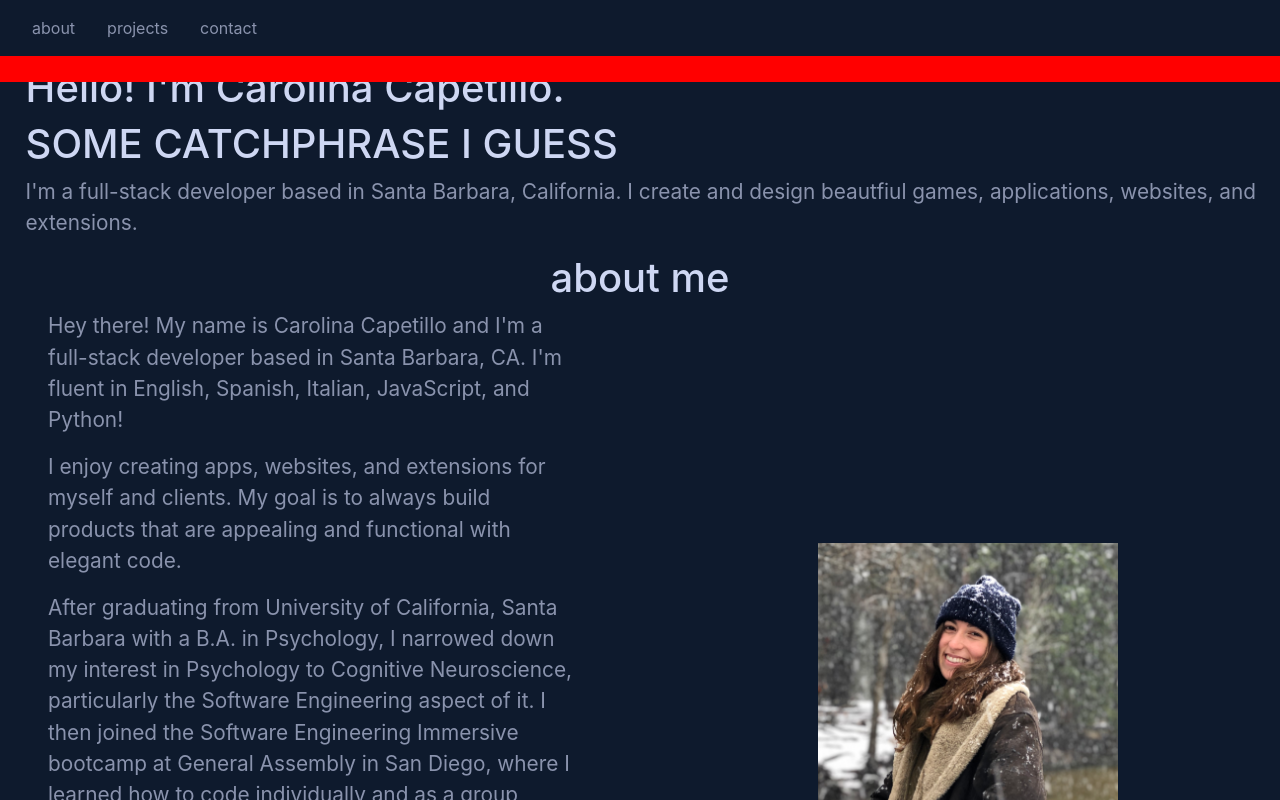
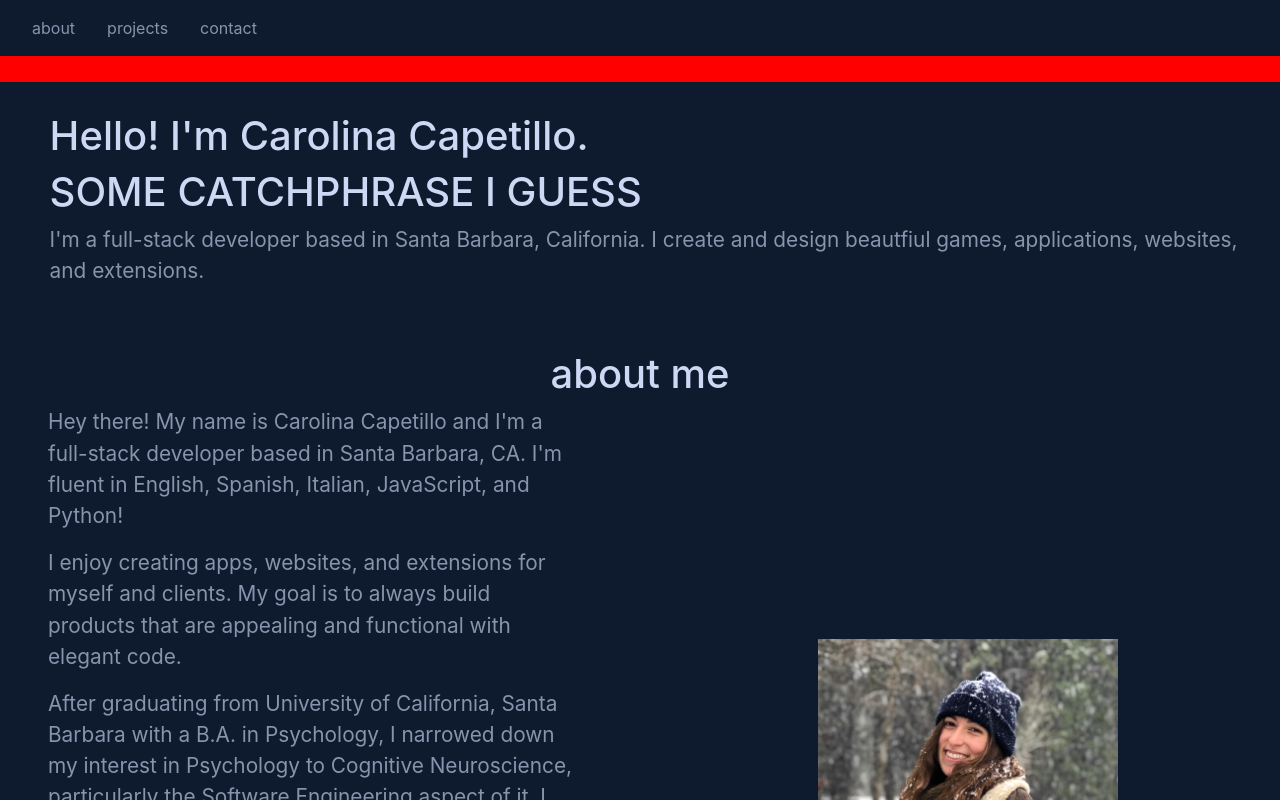
Before and after one commit to capetillo/carolina-portfolio, a React (Create React App) app: page / in a window 1280 px wide. Shown: the top 800 px of the page. Built offline with nearby package versions, Linux system fonts and the light colour scheme.

Commit message:
styles intro (padding)

```diff
--- a/src/components/Intro/Intro.jsx
+++ b/src/components/Intro/Intro.jsx
@@ -1,14 +1,24 @@
 import React from 'react';
 import './Intro.css';
+import {Row, Col} from 'react-bootstrap';
 
 const Intro = (props) => {
     return (
     <div className="intro">
-        <h1>Hello! I'm Carolina Capetillo.</h1>
-        <h1>SOME CATCHPHRASE I GUESS</h1>
-        <p>I'm a full-stack developer based in Santa Barbara, California. I
-            create and design beautfiul games, applications, websites, and extensions.
-        </p>
+        <Row className="py-5 px-4">
+            <Col sm={12}>
+                <h1>Hello! I'm Carolina Capetillo.</h1>
+                <h1>SOME CATCHPHRASE I GUESS</h1>
+            </Col>
+            <Col sm={12}>
+                <p>I'm a full-stack developer based in Santa Barbara, California.
+
+
+                    I
+                    create and design beautfiul games, applications, websites, and extensions.
+                </p>
+            </Col>
+        </Row>
     </div>
     )
 }
```
